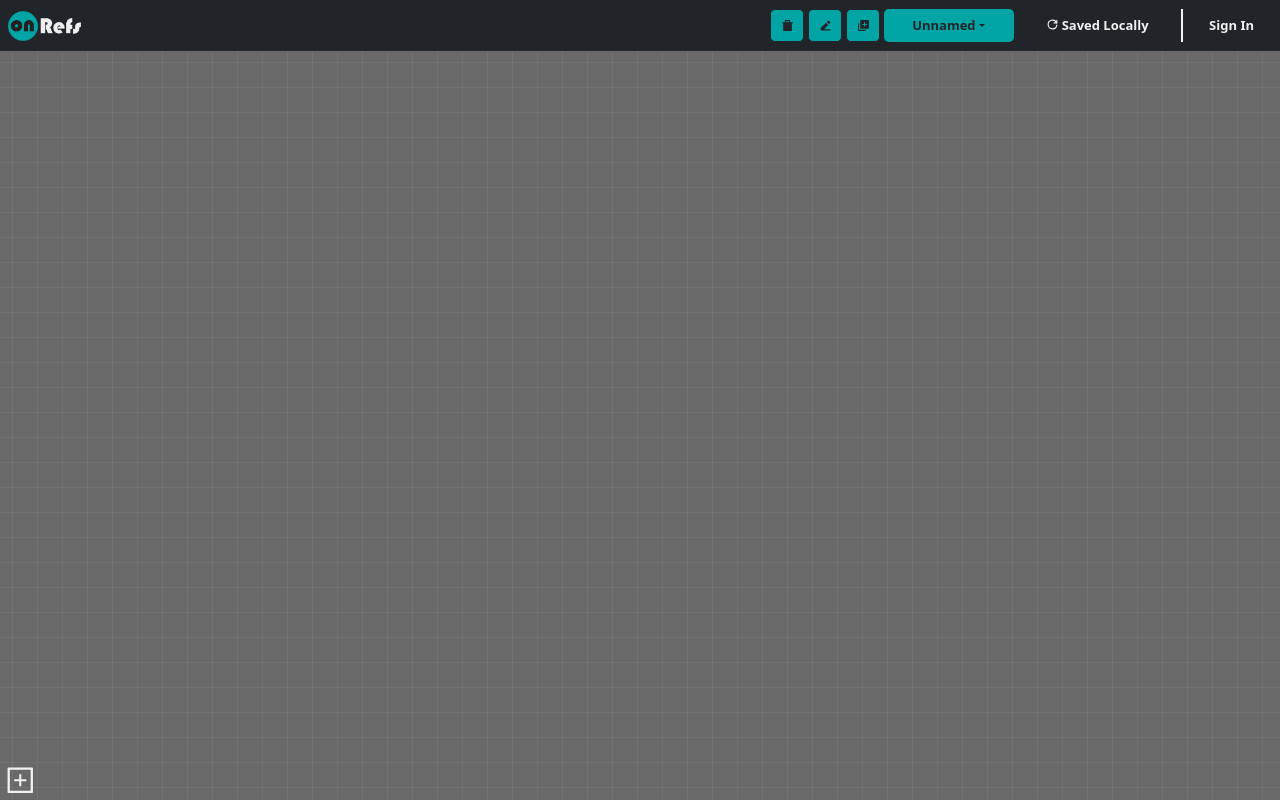
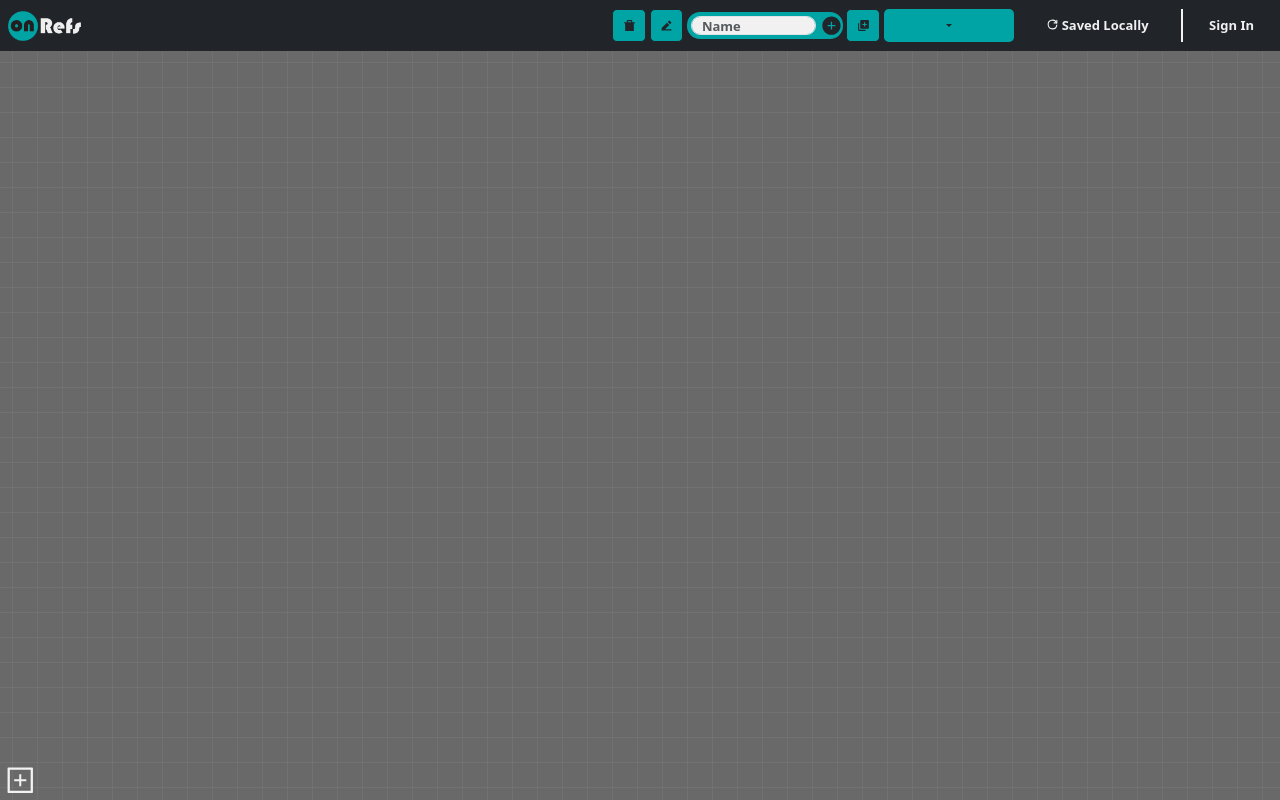
Before and after one commit to Vergiis/OnRefs, a React (Vite) app: page / in a window 1280 px wide. Both pictures are taken after a click on the element 862 px from the left and 25 px from the top of the page. Built offline with nearby package versions, Linux system fonts and the light colour scheme.

Commit message:
6 files modified

```diff
--- a/src/AddCanvasModal.tsx
+++ b/src/AddCanvasModal.tsx
@@ -1,37 +1,65 @@
-import { useEffect } from 'react';
+import { useEffect, useRef } from 'react';
 
 import $ from 'jquery';
-import { Form } from 'react-bootstrap';
-import { AiOutlinePlusSquare } from 'react-icons/ai';
-import { BsTriangleFill } from 'react-icons/bs';
+import { Form, Nav } from 'react-bootstrap';
+import { AiFillPlusCircle } from 'react-icons/ai';
+import { useNavigate } from 'react-router-dom';
+
+import { v4 as uuidv4 } from 'uuid';
 
 export function AddCanvasModal({ show, handleClose }: any) {
   useEffect(() => {
     if (show) {
-      $('#canvasNew').animate(
+      $('.canvasNew').animate(
         {
-          height: 'toggle',
+          width: 'toggle',
         },
         210
       );
+      $('.canvasNew').css('display', 'flex');
       handleClose();
     }
   });
+
+  let navigate = useNavigate();
+  const inputRef = useRef(null);
+  const addCanvas = () => {
+    let id = uuidv4();
+    let name = inputRef.current.value;
+    if (name == null) name = 'Unnamed';
+
+    localStorage.setItem(
+      'cav' + String(id),
+      JSON.stringify({
+        canvasID: id,
+        canvasChangeFlag: true,
+        canvasName: name,
+        canvasData: [],
+        canvasPositionData: [
+          {
+            d: 1,
+            e: 0,
+            f: 0,
+          },
+        ],
+      })
+    );
+
+    navigate('/load?canvas=' + id);
+  };
+
   return (
-    <div id="canvasNew">
-      <Form.Group className="canvasNew">
-        <Form.Control
-          id="canvasNewInput"
-          type="text"
-          placeholder="123456789012"
-        />
-        <Form.Label className="canvasNewButton">
-          <AiOutlinePlusSquare />
-        </Form.Label>
-        <Form.Label className="canvasNewButton" id="canvasNewClose">
-          <BsTriangleFill />
-        </Form.Label>
-      </Form.Group>
-    </div>
+    <Nav.Item className="canvasNew">
+      <Form.Control
+        id="canvasNewInput"
+        type="text"
+        placeholder="Name"
+        name="canvasName"
+        maxLength={12}
+        minLength={3}
+        ref={inputRef}
+      />
+      <AiFillPlusCircle className="canvasNewButton" onClick={addCanvas} />
+    </Nav.Item>
   );
 }
--- a/src/Canvas.tsx
+++ b/src/Canvas.tsx
@@ -201,6 +201,8 @@ function AddImage(
 }
 
 function loadCanvas() {
+  shapes = [];
+
   const [cookies, setCookie] = useCookies(['canvasID']);
 
   let content = null;
@@ -355,6 +357,8 @@ const Canvas = (props: any) => {
 
   let lastPosition = loadCanvas();
 
+  console.log(canvasID);
+
   window.onresize = () => {
     canvas = canvasRef.current;
     ctx = canvas.getContext('2d');
--- a/src/DropdownCanvas.tsx
+++ b/src/DropdownCanvas.tsx
@@ -1,6 +1,7 @@
 import Dropdown from 'react-bootstrap/Dropdown';
 import { useEffect, useState } from 'react';
 import { Navigate, useNavigate } from 'react-router-dom';
+import { useCookies } from 'react-cookie';
 
 export function DropdownCanvas() {
   const [dropdownList, setDropdownList] = useState<any[]>([]);
@@ -31,6 +32,8 @@ export function DropdownCanvas() {
     }
   }, []);
 
+  const [cookies] = useCookies(['canvasID']);
+
   let navigate = useNavigate();
   return (
     <Dropdown
@@ -46,7 +49,10 @@ export function DropdownCanvas() {
         aria-haspopup="true"
         aria-expanded="false"
       >
-        {dropdownList.map((el) => el.name, 0)}
+        {dropdownList.map((el) => {
+          if (el.id == cookies.canvasID) return el.name;
+          return null;
+        })}
       </Dropdown.Toggle>
 
       <Dropdown.Menu
--- a/src/Home.tsx
+++ b/src/Home.tsx
@@ -7,11 +7,11 @@ import { CookiesProvider } from 'react-cookie';
 export function Home() {
   return (
     <>
-      <Container>
-        <NavBar />
-        <CanvasAdd />
-      </Container>
       <CookiesProvider>
+        <Container>
+          <NavBar />
+          <CanvasAdd />
+        </Container>
         <Canvas />
       </CookiesProvider>
     </>
--- a/src/NavBar.tsx
+++ b/src/NavBar.tsx
@@ -50,6 +50,12 @@ export function NavBar() {
           >
             <RiEdit2Fill />
           </Nav.Item>
+
+          <AddCanvasModal
+            show={addCanvasShow}
+            handleClose={handleAddCanvasClose}
+          />
+
           <Nav.Item
             className="btn btn-dark canvasOptionsButtons"
             id="canvasPlusButton"
@@ -57,9 +63,11 @@ export function NavBar() {
           >
             <BiSolidAddToQueue />
           </Nav.Item>
+
           <div className="mobileButton">
             <DropdownCanvas />
           </div>
+
           <Nav.Link
             className="mobileButton"
             id="saveCanvas"
@@ -85,8 +93,6 @@ export function NavBar() {
       />
 
       <SignUpModal show={signUpShow} handleClose={handleSignUpClose} />
-
-      <AddCanvasModal show={addCanvasShow} handleClose={handleAddCanvasClose} />
     </Navbar>
   );
 }
--- a/src/styles/modals.css
+++ b/src/styles/modals.css
@@ -59,37 +59,41 @@
 }
 
 .canvasNewButton {
-  padding: 0;
-  font-size: 2.5em;
-  display: flex;
-  color: #f2f2f2;
+  color: #212529;
   cursor: pointer;
-  margin-left: 0.1em;
+  font-size: 2.1em;
+  margin-right: 0.05em;
+  margin-left: 0.2em;
 }
 .canvasNewButton:hover {
-  color: #00a4a4;
-}
-#canvasNew {
-  background-color: #212529;
-  position: absolute;
-  margin-top: 7em;
-  margin-right: 30em;
-  float: right;
-  right: 0;
-  border-radius: 5px;
+  color: #dfdfdf;
 }
 .canvasNew {
-  display: flex;
-  margin-left: 1em;
-  margin-right: 1em;
-  margin-top: 0.5em;
+  background-color: #00a4a4;
+  display: none;
+  border-radius: 1em;
+  height: 2.1em;
+  margin-top: 0.2em;
+  margin-right: 0.2em;
+  width: 12em;
 }
 #canvasNewInput {
-  width: 9em;
-  height: 2.5em;
+  height: 1.5em;
+  margin-top: 0.3em;
+  margin-left: 0.3em;
+  border-radius: 0.7em;
+  background-color: #f1f1f2;
+  font-weight: bold;
 }
-#canvasNewClose {
-  font-size: 1em;
-  margin-top: 0.6em;
-  margin-left: 1em;
+@media (max-width: 990px) {
+  #canvasPlusButton {
+    display: none;
+  }
+  .canvasNew {
+    width: auto;
+    margin-top: 1em;
+    margin-left: 5em;
+    margin-right: 5em;
+    display: flex;
+  }
 }
```
